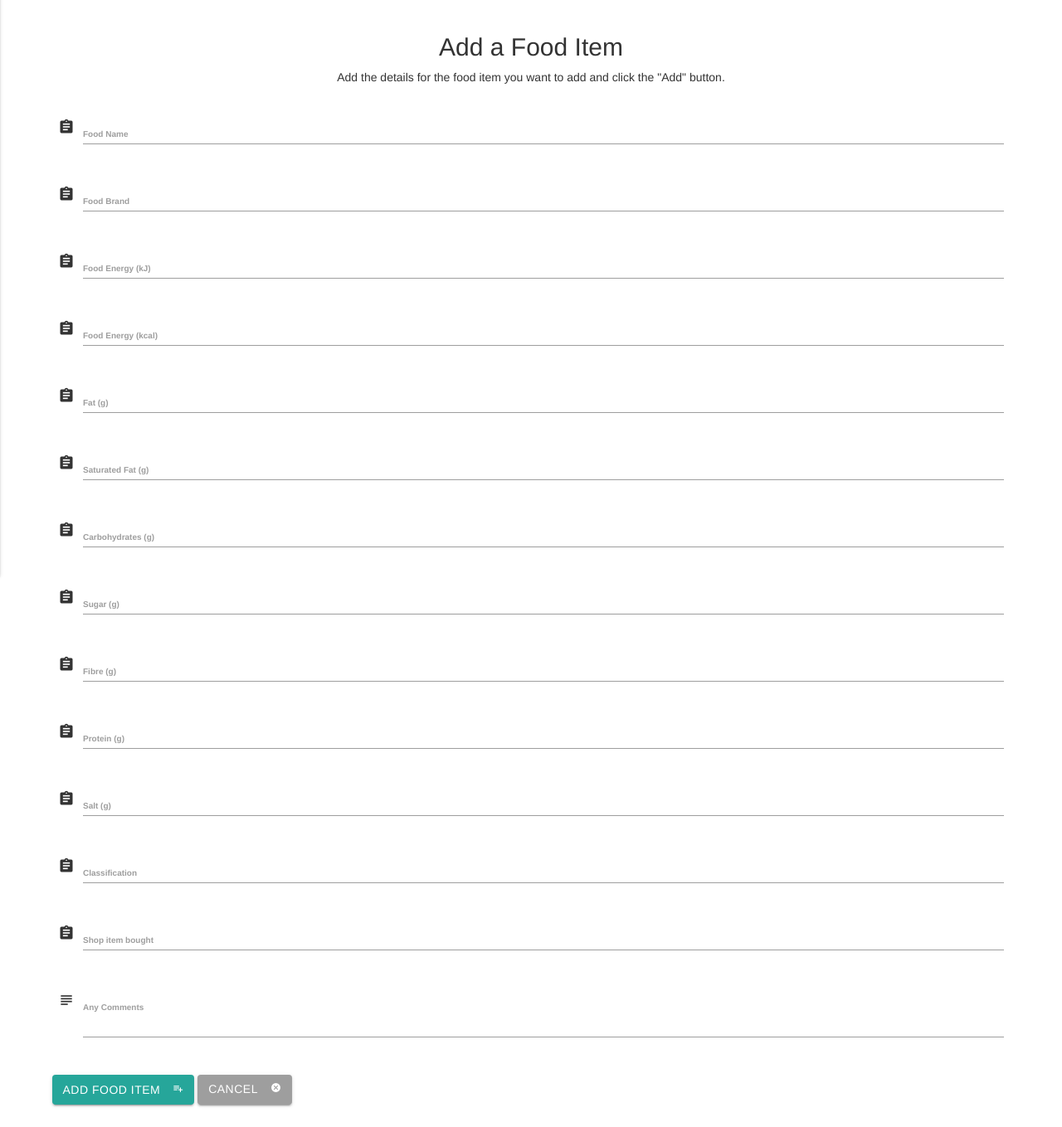
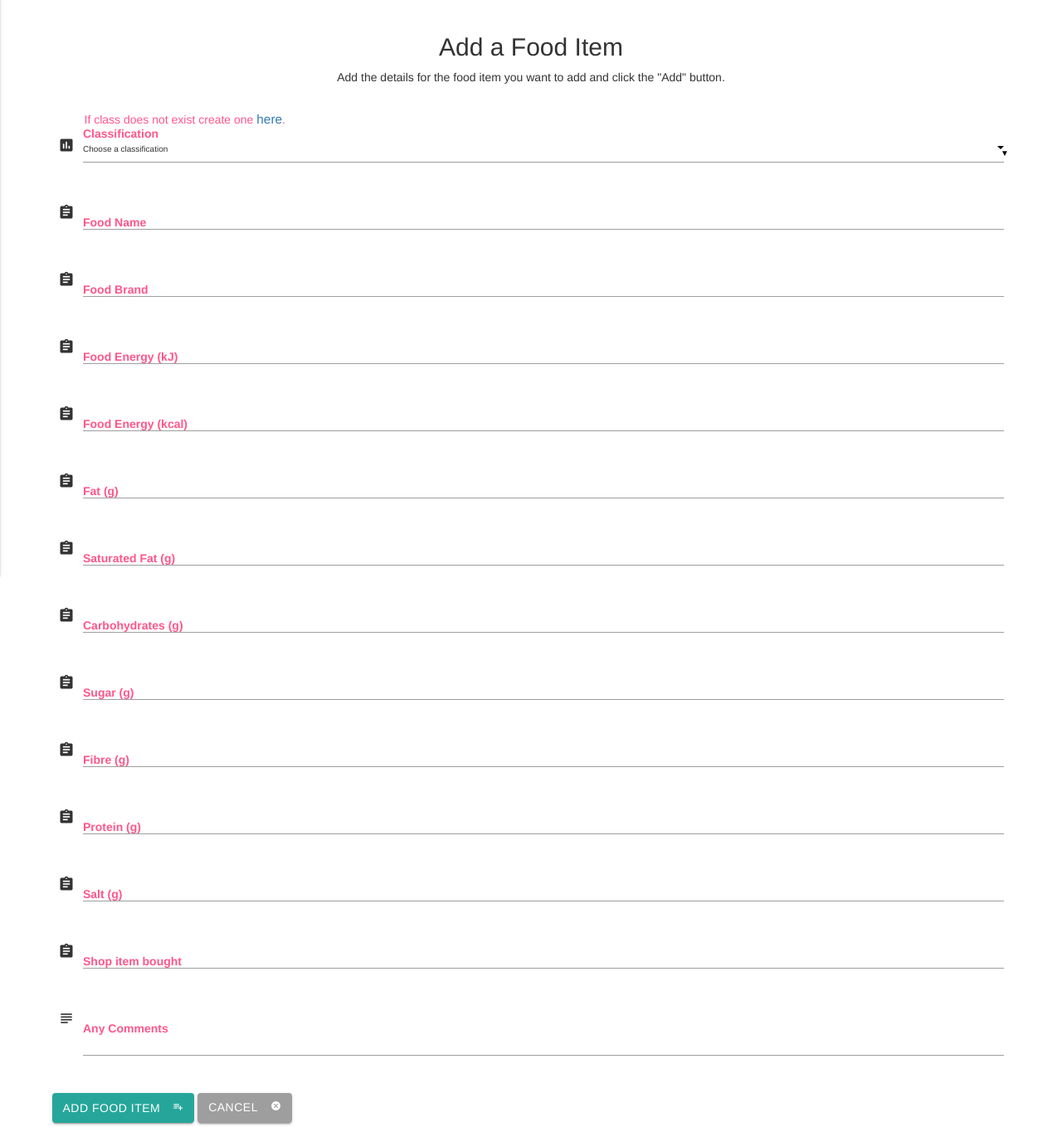
Before and after one commit to abonello/food_nutrition, a Flask app: page /add_food_item in a window 1280 px wide. Shown: the part 166-1525 px from the top of the page at 83% size. Before the commit the page ends 1500 px from the top, so only its background shows below. Run offline with Flask 2, Linux system fonts and the light colour scheme; data that the repository does not hold is empty; some libraries are stand-ins or nearby versions.

Commit message:
classification prefilled in addfooditem.html - to select from.

```diff
--- a/run.py
+++ b/run.py
@@ -97,9 +97,11 @@ def get_food_items():
     # return render_template("index.html", food=foodItems)
     return render_template("index.html", food=mongo.db.nutrition100.find())
 
+
 @app.route("/add_food_item")
 def add_food_item():
-    return render_template("addfooditem.html")
+    return render_template("addfooditem.html", classification=mongo.db.classification.find())
+
 
 @app.route("/insert_food_item", methods=["POST"])
 def insert_food_item():
--- a/static/css/style.css
+++ b/static/css/style.css
@@ -235,3 +235,30 @@ a.button-collapse i:hover {
     transition: transform 0.5s linear 0s;           /* controls animation */
 }
 /* Cards Animation duration - END */
+
+.input-field label {
+    color: #ff568a;
+    font-size: 1em;
+}
+
+#linkToClassCreate {
+    margin-left: 39px;
+    color: #ff568a;
+}
+
+#linkToClassCreate a {
+    font-size: 1.1em;
+}
+
+#linkToClassCreate a:hover {
+    text-decoration: none;
+    color: #ff568a;
+    font-size: 1.1em;
+    text-transform: uppercase;
+    font-weight: 700;
+    /* text-shadow: 0px 0px 10px #0b136f; */
+    border: 1px solid #e4d4b0;
+    border-radius: 15px;
+    padding: 3px 10px;
+    background-color: #fec;
+}
--- a/templates/addfooditem.html
+++ b/templates/addfooditem.html
@@ -12,20 +12,19 @@
 
     <div class="row">
             <form action="{{ url_for('insert_food_item') }}" method="POST" class="col s12">
-                <!-- <div class="row">
+                <div class="row">
+                    <span id="linkToClassCreate">If class does not exist create one <a href="{{ url_for('get_food_items') }}">here</a>.</span>
                     <div class="input-field col s12">
                         <i class="material-icons prefix">poll</i>
-                        <select id="category" name="category_name">
-                            <option value="" disabled selected>Choose a category</option>
-                            {#% for cat in categories %#}
-                                <option value="{#{ cat.category_name }#}">{#{ cat.category_name }#}</option>
-                            {#% endfor %#}
-                            <!--<option value="2">Option 2</option>-->
-                            <!--<option value="3">Option 3</option>-->
-                        <!-- </select>
-                        <label>Task Category</label>
+                        <select id="classification" name="classification">
+                            <option value="" disabled selected>Choose a classification</option>
+                            {% for class in classification %}
+                                <option value="{{ class.class }}">{{ class.class }}</option>
+                            {% endfor %}
+                        </select>
+                        <label>Classification </label>
                     </div>
-                </div> -->
+                </div>
                 <div class="row">
                     <div class="input-field col s12">
                         <i class="material-icons prefix">assignment</i>
@@ -103,13 +102,14 @@
                         <label for="food_salt">Salt (g)</label>
                     </div>
                 </div>
-                <div class="row">
+                <!-- <div class="row">
                     <div class="input-field col s12">
                         <i class="material-icons prefix">assignment</i>
                         <input id="classification" name="classification" type="text" class="validate">
                         <label for="classification">Classification</label>
                     </div>
-                </div>
+                </div> -->
+
                 <div class="row">
                     <div class="input-field col s12">
                         <i class="material-icons prefix">assignment</i>
```
Also changed, not shown: README.md.
